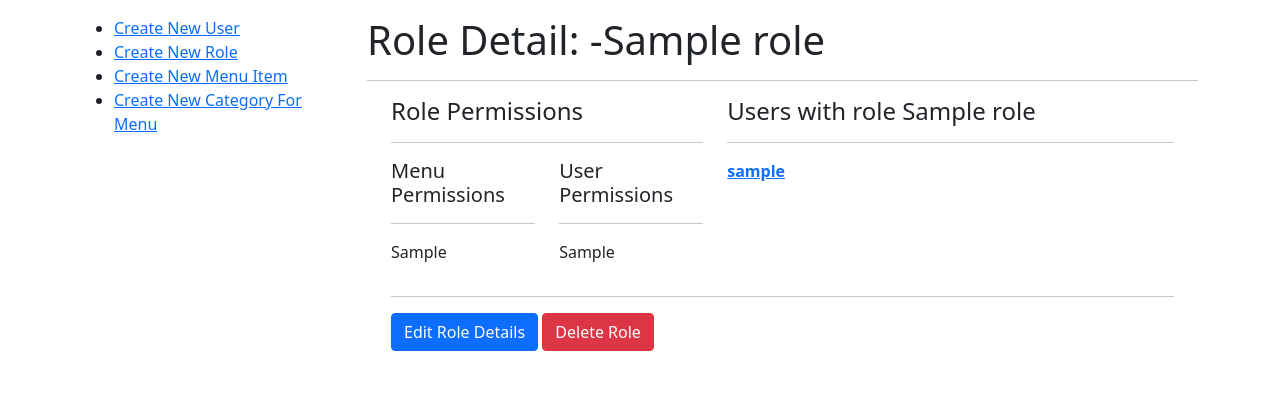
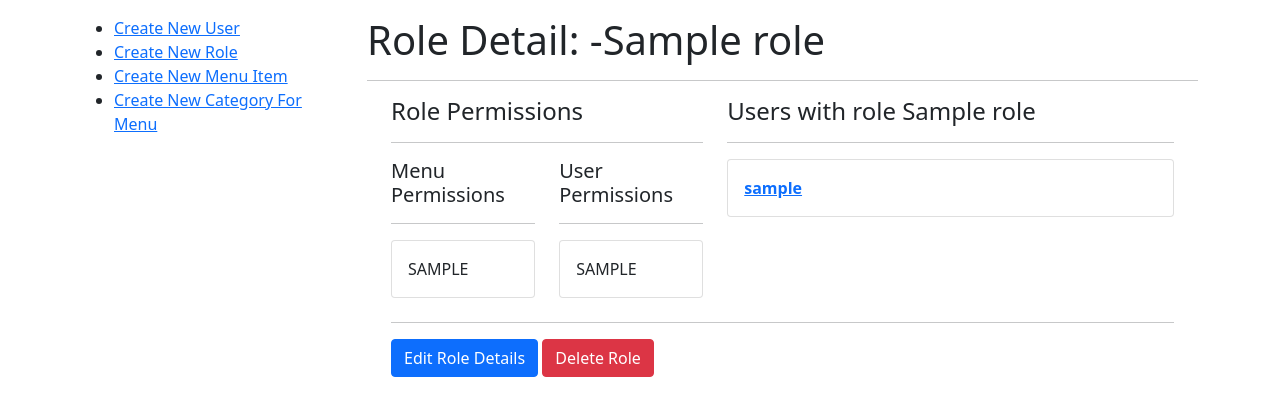
Before and after one commit to Arshiash80/demo-restaurant-cms, a Node server app: page /users/role/600000000000000000000001 in a window 1280 px wide. Shown: the part 56-472 px from the top of the page. Run offline with Node 20, Linux system fonts and the light colour scheme; a user stored in the database is signed in; tables that the repository leaves empty hold one stand-in row (values such as "Sample post"); some libraries are stand-ins or nearby versions.

Commit message:
Some view changes

```diff
--- a/views/role_detail.ejs
+++ b/views/role_detail.ejs
@@ -12,14 +12,22 @@
                         <h5>Menu Permissions</h5>
                         <hr>
                         <% role.permissions.menu_permissions.forEach(permission => { %>
-                            <p><%- permission %> </p>
+                            <div class="card my-2">
+                                <div class="card-body">
+                                    <%- permission.toUpperCase() %>
+                                </div>
+                            </div>
                         <% }) %>
                     </div>
                     <div class="col-6">
                         <h5>User Permissions</h5>
                         <hr>
                         <% role.permissions.user_permissions.forEach(permission => { %>
-                            <p><%- permission %> </p>
+                            <div class="card my-2">
+                                <div class="card-body">
+                                    <%- permission.toUpperCase() %>
+                                </div>
+                            </div>
                         <% }) %>
                     </div>
                 </div>
@@ -35,7 +43,12 @@
                     <a href="/users/create" class="btn btn-primary my-3">Create Users For This Role</a>
                 <% } %>
                 <% users.forEach(user => { %>
-                    <p class="fw-bold"><a href=<%- user.url %>><%= user.username %></a></p>
+                    <div class="card my-2">
+                        <div class="card-body">
+                            <a href=<%- user.url %> class='fw-bold'><%= user.username %></a>
+                        </div>
+                    </div>
+
                 <% }) %>
             </div>
         </div>
--- a/views/roles_list.ejs
+++ b/views/roles_list.ejs
@@ -2,6 +2,11 @@
     <h1><%= title %></h1>
     <hr>
     <div class="container-fluid">
+        <% if (roles) { %>
+            <p class="fs-5"><%- roles.length %> Roles found. </p>
+        <% } else {%>
+            <p class="fs-5 text-danger">No Roles created.</p>
+        <% } %>
         <div class="card">
             <ul class="list-group list-group-flush">
                 <% roles.forEach(role => { %>
```
